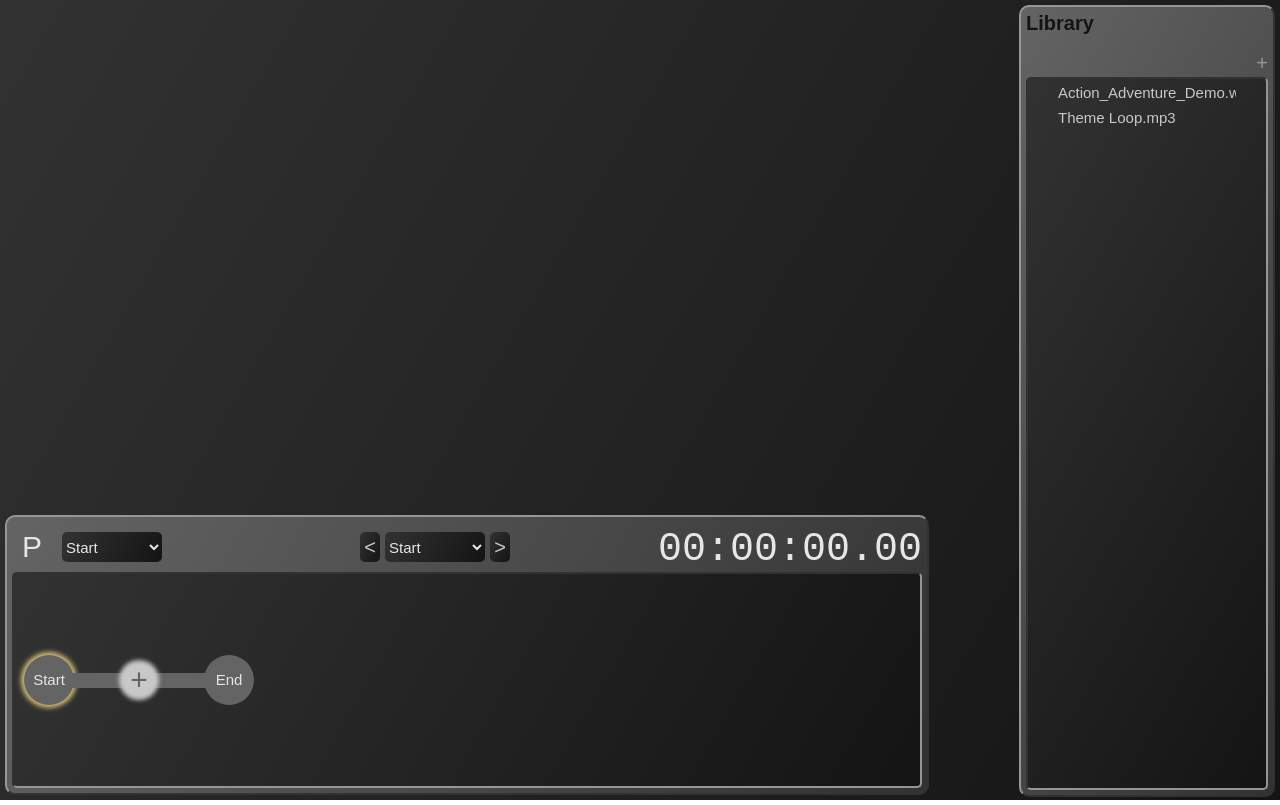
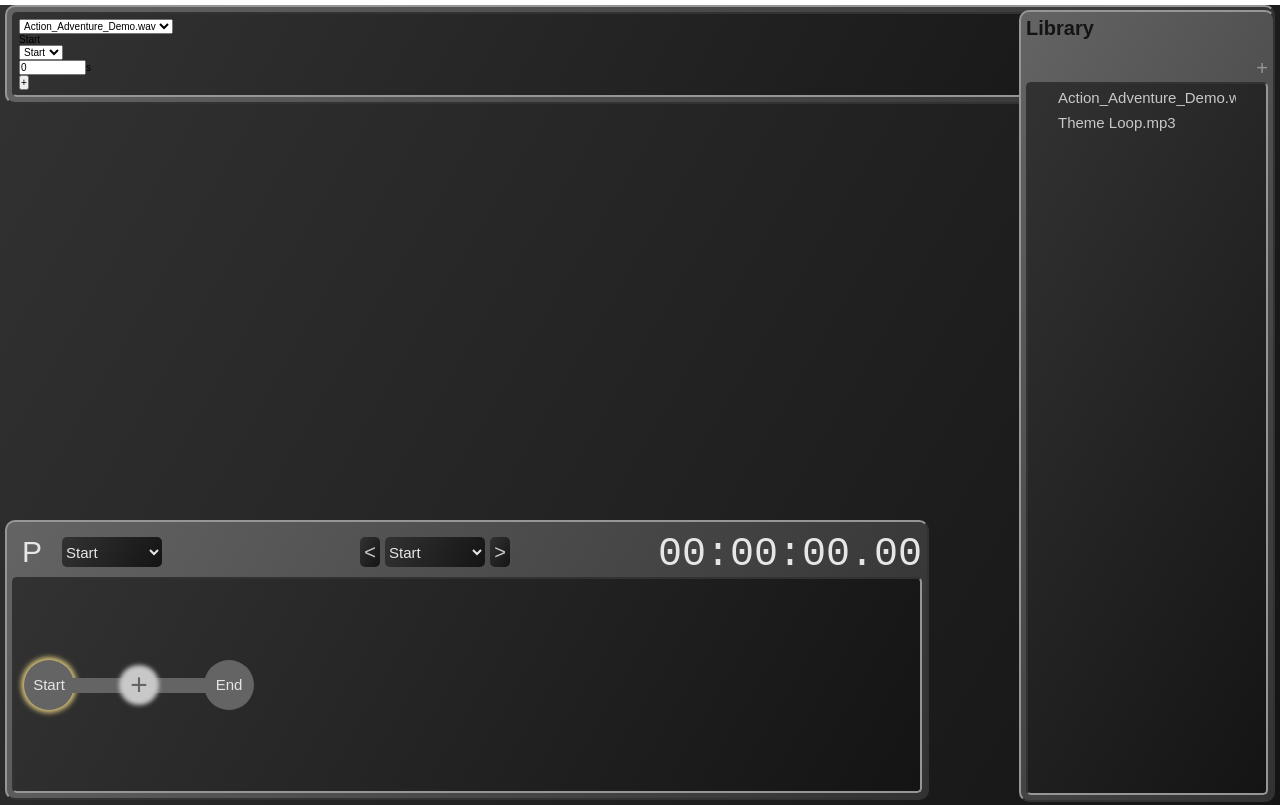
Before and after one commit to lkcina/qsound, a React (Create React App) app: page / in a window 1280 px wide. Built offline with nearby package versions, Linux system fonts and the light colour scheme.

Commit message:
Create Cue component. Source, Start Event, and Start Location inputs created.

```diff
--- a/src/App.js
+++ b/src/App.js
@@ -14,13 +14,15 @@ class App extends React.Component {
           id: "action-adventure-demo",
           name: "Action_Adventure_Demo.wav",
           src: "test-library/Action_Adventure_Demo.wav",
-          type: "audio/wav"
+          type: "audio/wav",
+          duration: 150000
         },
         {
           id: "theme-loop",
           name: "Theme Loop.mp3",
           src: "test-library/Theme Loop.mp3",
-          type: "audio/mpeg"
+          type: "audio/mpeg",
+          duration: 148000
         }
       ],
       events: [
@@ -85,6 +87,7 @@ class App extends React.Component {
     this.setEventStart = this.setEventStart.bind(this);
     this.setActiveEvent = this.setActiveEvent.bind(this);
     this.editEvents = this.editEvents.bind(this);
+    this.editCues = this.editCues.bind(this);
   }
 
   editLibrary(array) {
@@ -130,11 +133,17 @@ class App extends React.Component {
     console.log(this.state.events);
   }
 
+  editCues(array) {
+    this.setState({cues: array});
+    console.log(this.state.cues);
+  }
+
   render() {
     return (
       <div id="app">
         <Library library={this.state.library} editLibrary={this.editLibrary} />
         <EventTimeline events={this.state.events} mode={this.state.mode} toggleMode={this.toggleMode} setEventStart={this.setEventStart} eventStart={this.state.eventStart} activeEvent={this.state.activeEvent} setActiveEvent={this.setActiveEvent} triggerEvent={this.triggerEvent} editEvents={this.editEvents} editEventId={this.editEventId} newEvent={this.newEvent} deleteEvent={this.deleteEvent}/>
+        <CueEditor mode={this.state.mode} library={this.state.library} events={this.state.events} cues={this.state.cues} editCues={this.editCues}/>
       </div>
     );
   }
--- a/src/CueEditor.js
+++ b/src/CueEditor.js
@@ -6,8 +6,22 @@ class CueEditor extends React.Component {
     constructor(props) {
       super(props);
       this.addCue = this.addCue.bind(this);
-      this.delCue = this.delCue.bind(this);
+      this.deleteCue = this.deleteCue.bind(this);
       this.editCue = this.editCue.bind(this);
+    }
+
+    addCue() {
+        console.log("Adding cue");
+        // User adds a cue to the project cue list
+    }
+
+    deleteCue(event) {
+        console.log("Deleting " + event.target.parentElement.id);
+        // User deletes a cue from the project cue list
+    }
+
+    editCue(event) {
+        console.log("Editing " + event.target.parentElement.id);
     }
 
     render() {
@@ -16,7 +30,7 @@ class CueEditor extends React.Component {
                 <div id="cue-container" className="container">
                     {this.props.cues.map(cue => {
                         return (
-                            <Cue key={cue.id} id={cue.id} src={cue.src} start={cue.start} changes={cue.changes} stop={cue.stop} gain={cue.gain} deleteCue={this.deleteCue} editCue={this.editCue}/>
+                            <Cue key={cue.id} id={cue.id} src={cue.src} start={cue.start} changes={cue.changes} stop={cue.stop} gain={cue.gain} deleteCue={this.deleteCue} editCue={this.editCue} library={this.props.library} events={this.props.events}/>
                         )
                     })}
                     <button id="add-cue-btn" onClick={this.addCue}>+</button>
@@ -26,4 +40,31 @@ class CueEditor extends React.Component {
     }
 }
 
+const Cue = (props) => {
+    return (
+        <div id={props.id} className="cue">
+            <select className="cue-src" value={props.src} onChange={props.editCue}>
+                {props.library.map(audioFile => {
+                    return (
+                        <option key={audioFile.id} value={audioFile.src}>{audioFile.name}</option>
+                    )
+                })}
+            </select>
+            <div className="cue-start">
+                <p>Start</p>
+                <select className="cue-start-event" value={props.start.event} onChange={props.editCue}>
+                    {props.events.map(event => {
+                        return (
+                            <option key={event.id} value={event.id}>{event.name}</option>
+                        )
+                    })}
+                </select>
+                <div className="cue-start-location">
+                    <input type="number" className="input-time" value={props.start.location} min="0" max={props.library[0].duration / 1000} step="0.01" onChange={props.editCue}></input><span>s</span>
+                </div>
+            </div>
+        </div>
+    )
+}
+
 export default CueEditor;
--- a/src/EventTimeline.js
+++ b/src/EventTimeline.js
@@ -142,13 +142,13 @@ class EventTimeline extends React.Component {
                             this.startTimer();
                         }} style={{ visibility: this.props.mode === "create" ? "hidden" : "visible" }}>Tr</button>
                         <div id="active-event-controls">
-                            <button class="previous-event" onClick={this.previousEvent}>&lt;</button>
+                            <button className="previous-event" onClick={this.previousEvent}>&lt;</button>
                             <select id="active-event" onChange={this.props.setActiveEvent} value={this.props.activeEvent.id}>
                                 {this.props.events.map(event => {
                                     return <option key={event.id} value={event.id}>{event.name}</option>
                                 })};
                             </select>
-                            <button class="next-event" onClick={this.nextEvent}>&gt;</button>
+                            <button className="next-event" onClick={this.nextEvent}>&gt;</button>
                         </div>
                     </div>
                     <div id="timer">00:00:00.00</div>
```
